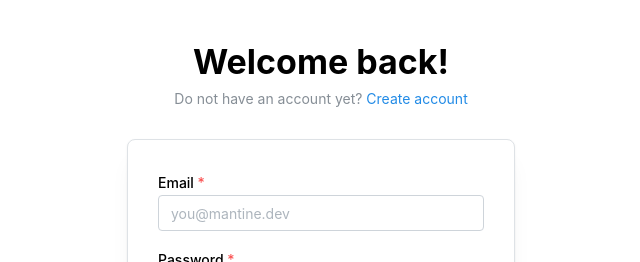
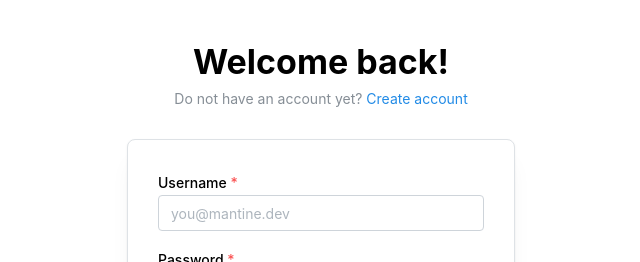
Before and after one commit to chunchuakhil/storypinch, a Next.js app: page / in a window 1280 px wide. Shown: the top 262 px of the page, without its empty margins (319-959 px from the left). Built offline with nearby package versions, Linux system fonts and the light colour scheme.

Commit message:
fix login username

```diff
--- a/components/login/Login.tsx
+++ b/components/login/Login.tsx
@@ -19,12 +19,12 @@ import { gotoStoryHomePage } from '@/router/router';
 
 const Login: React.FC = () => {
   const router = useRouter();
-  const [email, setEmail] = useState('');
+  const [username, setUsername] = useState('');
   const [password, setPassword] = useState('');
 
   const handleSubmit = (e: React.FormEvent): void => {
     e.preventDefault();
-    if (email === 'admin1@test.com' && password === 'admin1') {
+    if (username === 'admin1' && password === 'admin1') {
       router.push(gotoStoryHomePage());
     }
   };
@@ -42,12 +42,13 @@ const Login: React.FC = () => {
       <Paper withBorder shadow="md" p={30} mt={30} radius="md">
         <form onSubmit={handleSubmit}>
           <TextInput
-            label="Email"
+            type="text"
+            label="Username"
             placeholder="you@mantine.dev"
             required
-            value={email}
+            value={username}
             onChange={(e) => {
-              setEmail(e.target.value);
+              setUsername(e.target.value);
             }}
           />
           <PasswordInput
```
